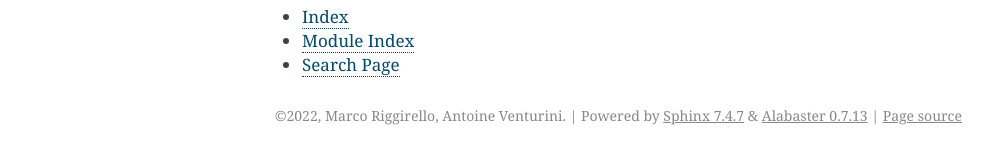
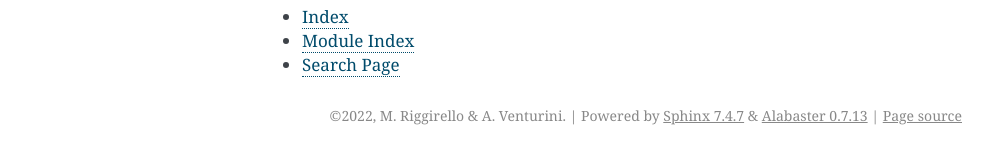
Before and after one commit to MarcoRiggirello/diglm, a Sphinx documentation site: the page built from docs/source/index.rst, in a window 1280 px wide. Shown: the part 587-751 px from the top of the page, without its empty margins (148-1141 px from the left). Built offline with Sphinx 7.4.7, drawn with Linux system fonts in a browser that asks for light colours.

Commit message:
fixed bug with sphinx

```diff
--- a/docs/source/conf.py
+++ b/docs/source/conf.py
@@ -18,11 +18,11 @@
 # -- Project information -----------------------------------------------------
 
 project = 'SpQR-Flow'
-copyright = '2022, Marco Riggirello, Antoine Venturini'
-author = 'Marco Riggirello, Antoine Venturini'
+copyright = '2022, M. Riggirello & A. Venturini'
+author = 'M. Riggirello & A. Venturini'
 
 # The full version, including alpha/beta/rc tags
-release = '1'
+release = '0.1'
 
 
 # -- General configuration ---------------------------------------------------
```
Also changed, not shown: docs/source/usage.rst (deleted, +0 -12 lines), 1 other file.
